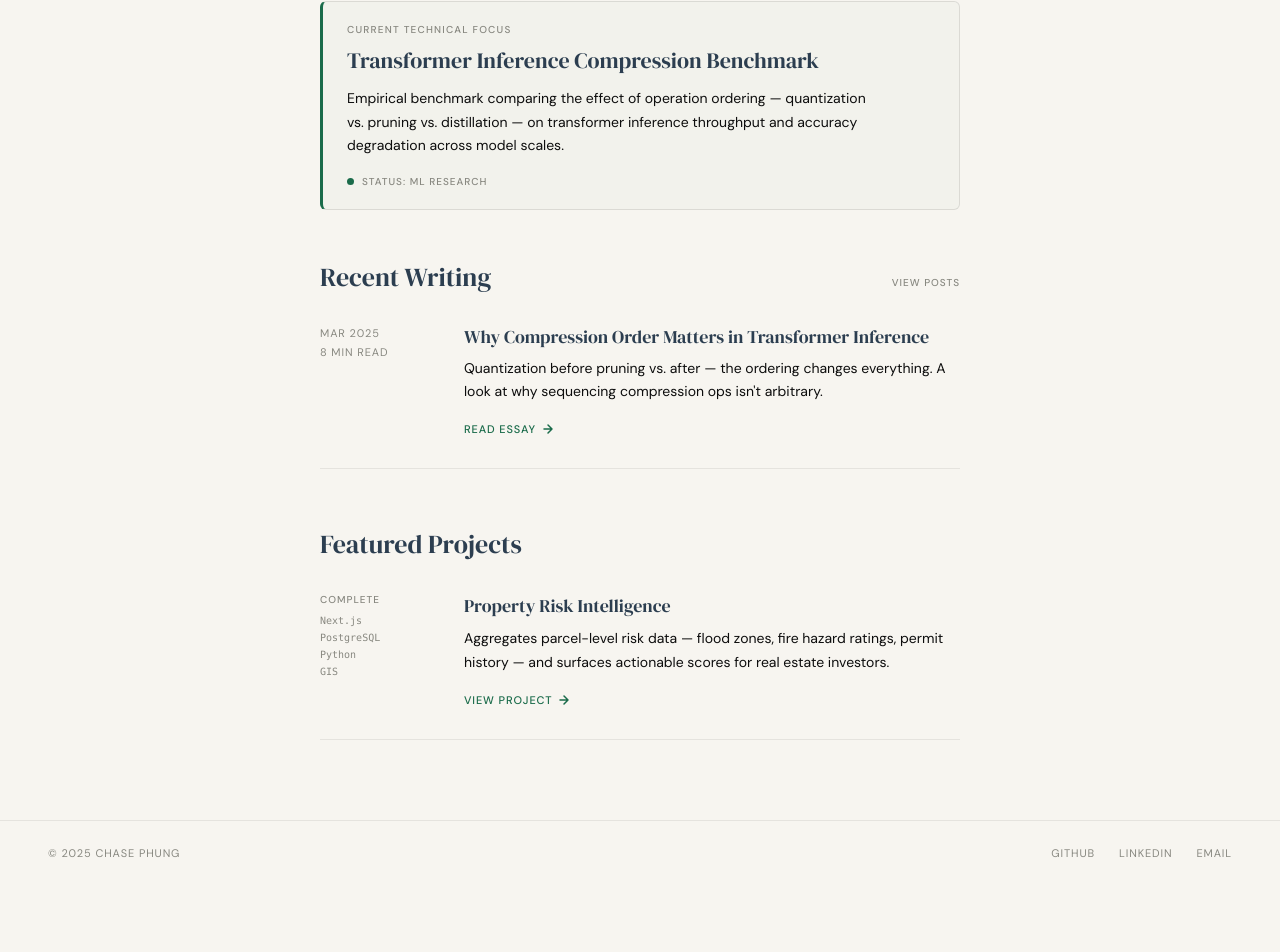
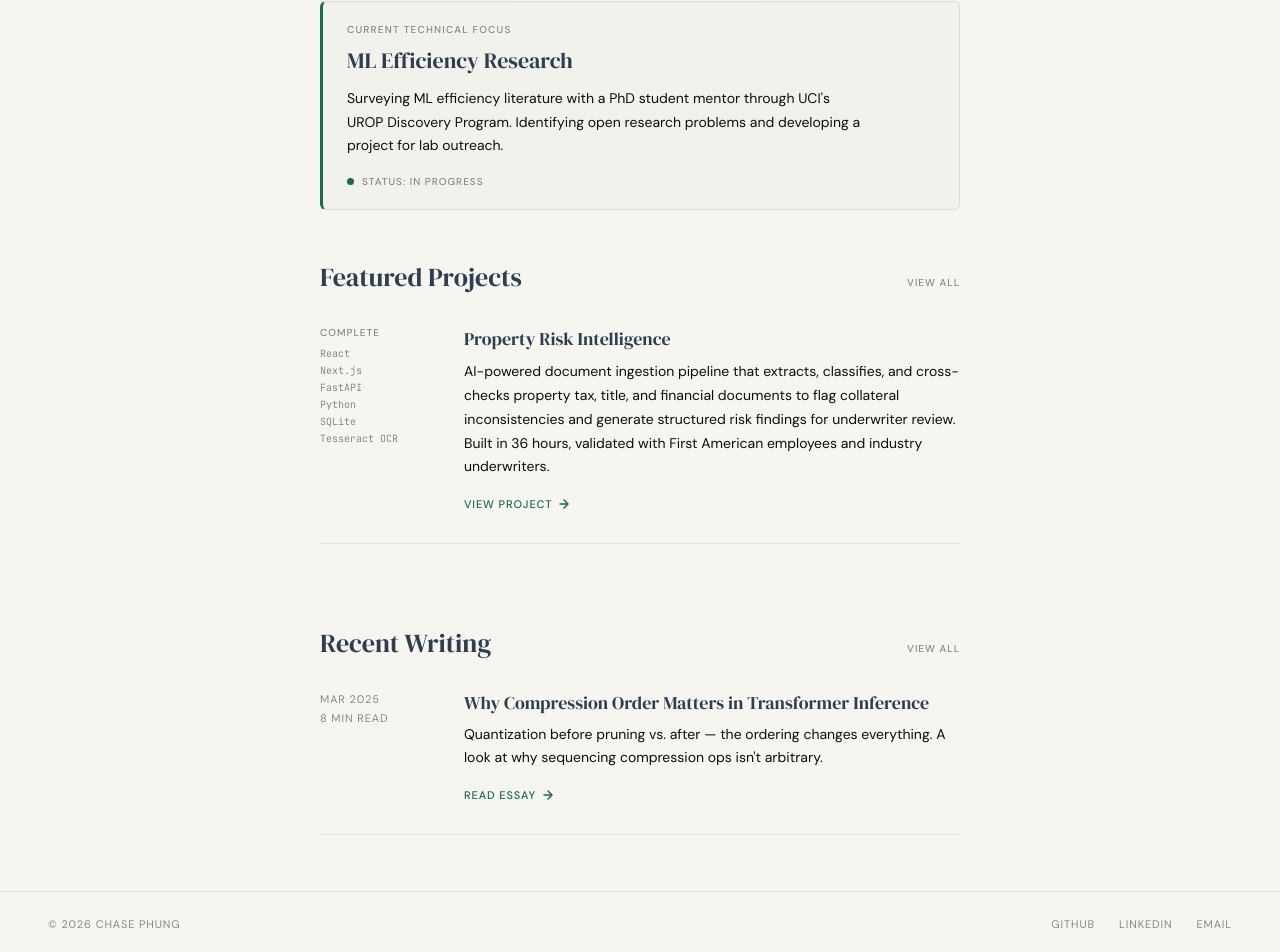
Before and after one commit to cphung913/personal-website, a Next.js app: page / in a window 1280 px wide. Shown: the part 402-1354 px from the top of the page. Before the commit the page ends 1287 px from the top, so only its background shows below. Built offline with nearby package versions, Linux system fonts and the light colour scheme.

Commit message:
updated home page copy and animations

```diff
--- a/app/globals.css
+++ b/app/globals.css
@@ -5,9 +5,24 @@
   --color-foreground: #0d0d0d;
   --font-sans: var(--font-dm-sans);
   --font-serif: var(--font-dm-serif);
+  --font-mono: var(--font-jetbrains-mono);
 }
 
 body {
   margin: 0;
   min-height: 100%;
+  font-family: var(--font-dm-sans);
 }
+
+h1,
+h2,
+h3 {
+  font-family: var(--font-dm-serif);
+}
+
+code,
+pre,
+kbd,
+samp {
+  font-family: var(--font-jetbrains-mono);
+}
--- a/app/layout.tsx
+++ b/app/layout.tsx
@@ -1,5 +1,5 @@
 import type { Metadata } from "next";
-import { DM_Sans, DM_Serif_Display } from "next/font/google";
+import { DM_Sans, DM_Serif_Display, JetBrains_Mono } from "next/font/google";
 import { Analytics } from "@vercel/analytics/next";
 import "./globals.css";
 import Footer from "../components/shell/footer";
@@ -16,8 +16,13 @@ const dmSerifDisplay = DM_Serif_Display({
   weight: "400",
 });
 
+const jetBrainsMono = JetBrains_Mono({
+  variable: "--font-jetbrains-mono",
+  subsets: ["latin"],
+});
+
 export const metadata: Metadata = {
-  title: "chasephung.dev | Home",
+  title: "chasephung.dev",
   description:
     "Homepage of Chase Phung, a UCI computer science student and aspiring software engineer.",
 };
@@ -30,7 +35,7 @@ export default function RootLayout({
   return (
     <html
       lang="en"
-      className={`${dmSans.variable} ${dmSerifDisplay.variable} h-full antialiased`}
+      className={`${dmSans.variable} ${dmSerifDisplay.variable} ${jetBrainsMono.variable} h-full antialiased`}
     >
       <body className="flex min-h-full flex-col bg-[#F7F5F0] font-sans text-[#0D0D0D]">
         <Header />
--- a/app/page.tsx
+++ b/app/page.tsx
@@ -22,10 +22,10 @@ interface Post {
 
 const FOCUS = {
   label: "Current Technical Focus",
-  title: "Transformer Inference Compression Benchmark",
+  title: "ML Efficiency Research",
   description:
-    "Empirical benchmark comparing the effect of operation ordering — quantization vs. pruning vs. distillation — on transformer inference throughput and accuracy degradation across model scales.",
-  status: "ML Research",
+    "Surveying ML efficiency literature with a PhD student mentor through UCI's UROP Discovery Program. Identifying open research problems and developing a project for lab outreach.",
+  status: "In Progress",
 };
 
 const POSTS: Post[] = [
@@ -42,10 +42,10 @@ const POSTS: Post[] = [
 const PROJECTS: Project[] = [
   {
     status: "Complete",
-    stack: ["Next.js", "PostgreSQL", "Python", "GIS"],
+    stack: ["React", "Next.js", "FastAPI", "Python", "SQLite", "Tesseract OCR"],
     title: "Property Risk Intelligence",
     description:
-      "Aggregates parcel-level risk data — flood zones, fire hazard ratings, permit history — and surfaces actionable scores for real estate investors.",
+      "AI-powered document ingestion pipeline that extracts, classifies, and cross-checks property tax, title, and financial documents to flag collateral inconsistencies and generate structured risk findings for underwriter review. Built in 36 hours, validated with First American employees and industry underwriters.",
     href: "/projects/property-risk-intelligence",
   },
 ];
@@ -122,9 +122,9 @@ function RecentWriting() {
         </h2>
         <Link
           href="/blog"
-          className="font-sans text-[10px] font-medium uppercase tracking-[0.1em] text-[#888880] no-underline"
+          className="font-sans text-[10px] font-medium uppercase tracking-[0.1em] text-[#888880] no-underline hover:text-[#1A6B4A]"
         >
-          View Posts
+          View All
         </Link>
       </div>
 
@@ -148,7 +148,7 @@ function RecentWriting() {
             </p>
             <Link
               href={post.href}
-              className="inline-flex items-center gap-1.5 font-sans text-[11px] font-medium uppercase tracking-[0.08em] text-[#1A6B4A] no-underline"
+              className="inline-flex items-center gap-1.5 font-sans text-[11px] font-medium uppercase tracking-[0.08em] text-[#1A6B4A] no-underline hover:scale-105 transition-transform duration-150"
             >
               Read Essay <ArrowIcon />
             </Link>
@@ -164,9 +164,17 @@ function RecentWriting() {
 function FeaturedProjects() {
   return (
     <section className="mb-20">
-      <h2 className="mb-7 font-serif text-[26px] text-[#2C3E50]">
-        Featured Projects
-      </h2>
+      <div className="mb-7 flex items-baseline justify-between">
+        <h2 className="font-serif text-[26px] text-[#2C3E50]">
+          Featured Projects
+        </h2>
+        <Link
+          href="/projects"
+          className="font-sans text-[10px] font-medium uppercase tracking-[0.1em] text-[#888880] no-underline hover:text-[#1A6B4A]"
+        >
+          View All
+        </Link>
+      </div>
 
       {PROJECTS.map((project) => (
         <div key={project.title} className="grid grid-cols-[120px_1fr] gap-x-6 border-b border-[rgba(13,13,13,0.08)] pb-7">
@@ -192,7 +200,7 @@ function FeaturedProjects() {
             </p>
             <Link
               href={project.href}
-              className="inline-flex items-center gap-1.5 font-sans text-[11px] font-medium uppercase tracking-[0.08em] text-[#1A6B4A] no-underline"
+              className="inline-flex items-center gap-1.5 font-sans text-[11px] font-medium uppercase tracking-[0.08em] text-[#1A6B4A] no-underline hover:scale-105 transition-transform duration-150"
             >
               View Project <ArrowIcon />
             </Link>
@@ -219,9 +227,7 @@ export default function HomePage() {
         </h1>
 
         <p className="mb-6 max-w-[480px] font-sans text-base leading-[1.7] text-[#0D0D0D]">
-          Building at the intersection of scalable systems and modern web
-          infrastructure. Currently exploring distributed backends and
-          high-performance developer tooling as a first-year student.
+          Freshman at UC Irvine studying Computer Science. Aspriring software engineer with a focus on impact driven full-stack development and machine learning research.
         </p>
 
         {/* Social links */}
@@ -229,7 +235,7 @@ export default function HomePage() {
           {[
             {
               icon: <GitHubIcon />,
-              href: "https://github.com/chasephung",
+              href: "https://github.com/cphung913",
               label: "GitHub",
             },
             {
@@ -239,7 +245,7 @@ export default function HomePage() {
             },
             {
               icon: <MailIcon />,
-              href: "mailto:chase@chasephung.dev",
+              href: "mailto:chasephung13@gmail.com",
               label: "Email",
             },
           ].map((s) => (
@@ -256,8 +262,8 @@ export default function HomePage() {
       </section>
 
       <FocusCard />
+      <FeaturedProjects />
       <RecentWriting />
-      <FeaturedProjects />
     </>
   );
 }
--- a/components/shell/footer.tsx
+++ b/components/shell/footer.tsx
@@ -1,20 +1,21 @@
+"use client";
 export default function Footer() {
   return (
     <footer className="flex items-center justify-between border-t border-[rgba(13,13,13,0.08)] py-6 pl-12 pr-12">
       <p className="font-sans text-[11px] uppercase tracking-[0.08em] text-[#888880]">
-        © 2025 Chase Phung
+        © 2026 Chase Phung
       </p>
 
       <div className="flex gap-6">
         {[
-          { label: "GitHub", href: "https://github.com/chasephung" },
+          { label: "GitHub", href: "https://github.com/cphung913" },
           { label: "LinkedIn", href: "https://linkedin.com/in/chasephung" },
-          { label: "Email", href: "mailto:chase@chasephung.dev" },
+          { label: "Email", href: "mailto:chasephung13@gmail.com" },
         ].map((l) => (
           <a
             key={l.label}
             href={l.href}
-            className="font-sans text-[11px] uppercase tracking-[0.08em] text-[#888880] no-underline"
+            className="font-sans text-[11px] uppercase tracking-[0.08em] text-[#888880] no-underline hover:text-[#1A6B4A] hover:scale-105 transition-colors transition-transform duration-150"
           >
             {l.label}
           </a>
--- a/components/shell/header.tsx
+++ b/components/shell/header.tsx
@@ -23,7 +23,7 @@ export default function Header() {
           <Link
             key={l.label}
             href={l.href}
-            className={`font-sans text-[13px] transition-colors duration-150 hover:text-[#1A6B4A] ${
+            className={`font-sans text-[13px] transition-colors transition-transform duration-150 hover:text-[#1A6B4A] hover:scale-105 ${
               l.active
                 ? "text-[#1A6B4A] underline underline-offset-[3px] decoration-2 font-bold"
                 : "text-[#888880] no-underline"
```
